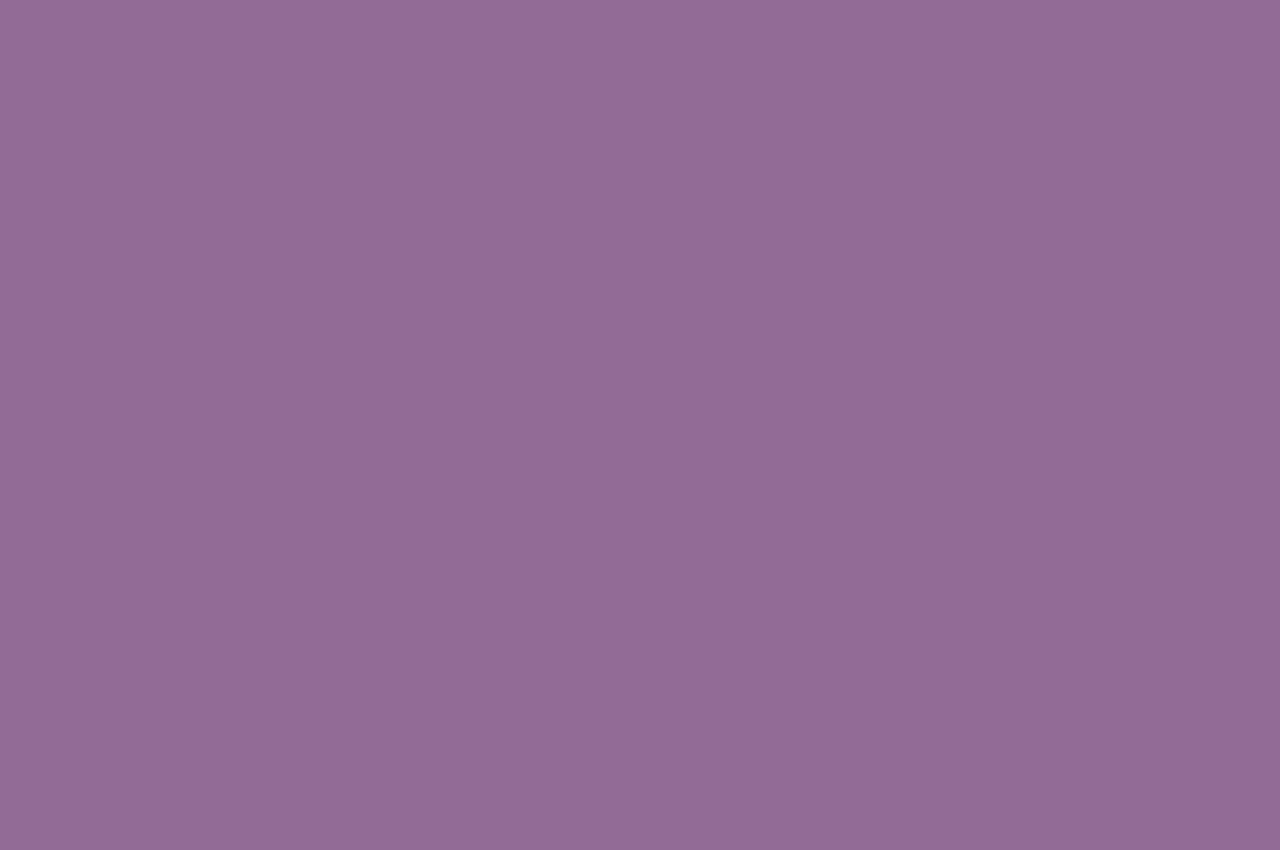
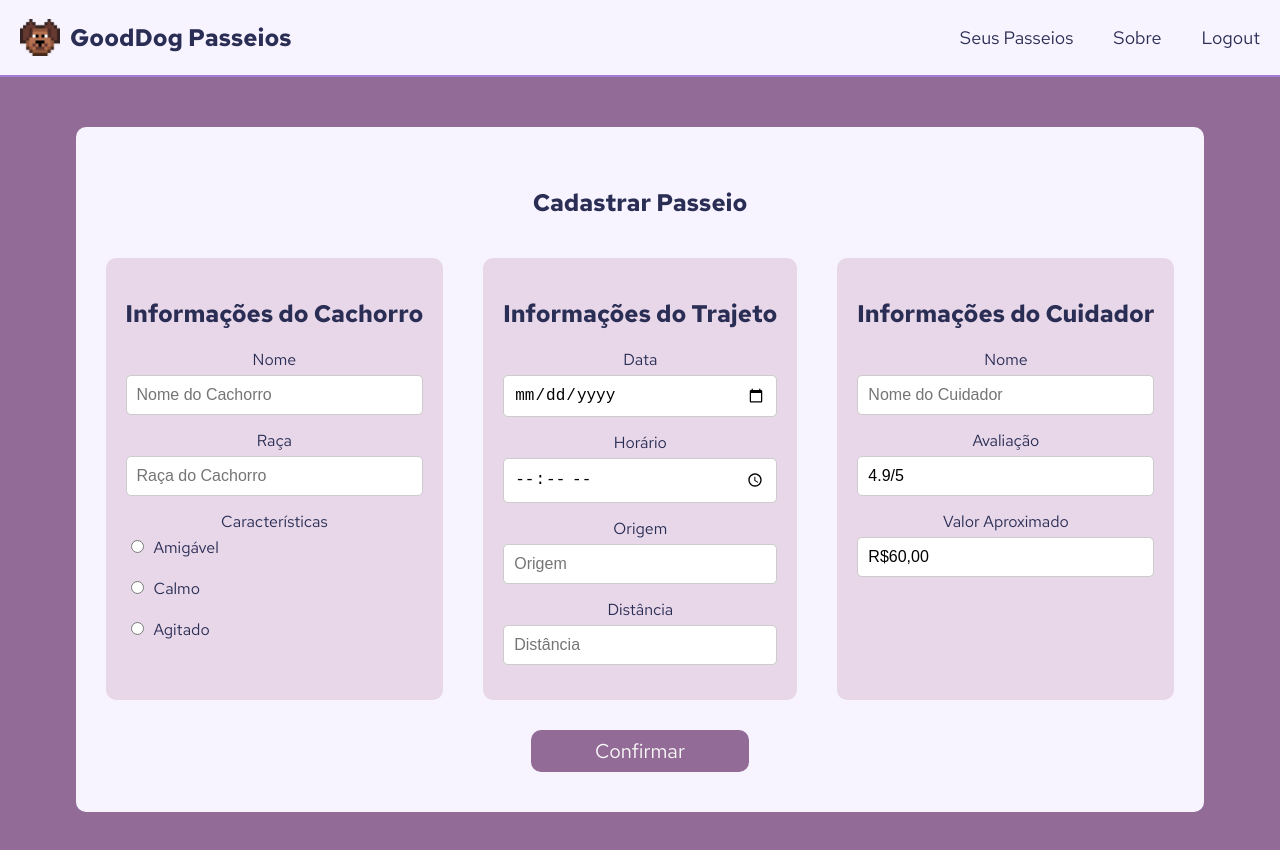
Before and after one commit to GuiEscher/GoodDogPasseios, a React (Create React App) app: page /register_walk in a window 1280 px wide. Before the commit this address had no page. Shown: the top 850 px of the page. Before the commit the page ends 800 px from the top, so only its background shows below. Built offline with nearby package versions, Linux system fonts and the light colour scheme.

Commit message:
Implementação do registro de passeios

```diff
--- a/src/appRoutes.js
+++ b/src/appRoutes.js
@@ -8,6 +8,7 @@ import PreviousWalks from './screens/Dashboard/walk_lists/previous_walks';
 import PreviousWalkDetails from './screens/Dashboard/walk_details/previous_walk_details';
 import NextWalkDetails from './screens/Dashboard/walk_details/next_walk_details';
 import InExecution from './screens/Dashboard/in_execution/in_execution';
+import RegisterWalk from './screens/Register_Walk/register_walk';
 
 
 const AppRoutes = () => {
@@ -22,6 +23,7 @@ const AppRoutes = () => {
         <Route path="/previous_walk_details/:id" element={<PreviousWalkDetails />} /> {/* Rota para as para as páginas de detalhes dos passeios agendados */}
         <Route path="/next_walk_details/:id" element={<NextWalkDetails />} /> {/* Rota para as para as páginas de detalhes dos passeios passados */}
         <Route path="/in_execution" element={<InExecution />} /> {/* Rota para as para as páginas de detalhes do passeio em andamento */}
+        <Route path="/register_walk" element={<RegisterWalk />} /> {/* Rota para a página de cadastro de passeio*/}
       </Routes>
     </Router>
   );
--- /dev/null
+++ b/src/screens/Register_Walk/register_walk.css
@@ -0,0 +1,107 @@
+@import url('https://fonts.googleapis.com/css2?family=Red+Hat+Text:wght@400;500;700&display=swap');
+
+/* Estilos da página de cadastro de passeios */
+.cadastro-section {
+    box-sizing: border-box;
+    display: flex;
+    justify-content: center;
+    align-items: center;
+    overflow: hidden;
+}
+
+.cadastro-box {
+    background-color: #f8f4ff;
+    padding: 40px 10px 40px 10px;
+    border-radius: 10px;
+    text-align: center;
+    display: flex;
+    margin: 50px;
+}
+
+.return-button {
+    text-decoration: none;
+    margin-bottom: 16px;
+    font-size: 16px;
+}
+.cadastro-form{
+    text-align: center;
+    color: #f8f4ff;
+    background-color: #f8f4ff;
+}
+
+.cadastro-form h2 {
+    color: #2A2D54;
+    margin-bottom: 20px;
+}
+
+.cadastro-form label {
+    display: block;
+    margin-bottom: 5px;
+    color: #2A2D54;
+}
+
+.cadastro-form input {
+    box-sizing: border-box;
+    width: 100%;
+    padding: 10px;
+    margin-bottom: 15px;
+    border-radius: 5px;
+    border: 1px solid #ccc;
+    font-size: 16px;
+}
+
+.cadastro-form button {
+    background-color: #926B96;
+    font-family: 'Red Hat Text', sans-serif;
+    color: #FAFAFA;
+    font-size: 20px;
+    border: none;
+    padding-top: 8px;
+    padding-bottom: 8px;
+    padding-left: 64px;
+    padding-right: 64px;
+    border: none;
+    border-radius: 12px;
+    cursor: pointer;
+    border-radius: 10px;
+    margin-top: 10px;
+}
+
+.cadastro-form button:hover {
+    background-color: #7f5481; /* Cor mais escura ao passar o mouse */
+}
+
+.cadastro-card{
+    padding: 20px;
+    border-radius: 10px;
+    margin: 20px;
+    background-color:#e7d7e9;
+}
+
+.cadastro-flex{
+    display: flex;
+    flex-direction: row;
+    flex-wrap: wrap;
+    justify-content: center;
+
+}
+
+.input-checkbox div:nth-child(n){
+    display:flex;
+    float: left;
+}
+.input-checkbox hr{
+    width: 100%;
+    border-color: transparent;
+}
+.input-checkbox input{
+    margin-right: 10px;
+}
+
+.register_link{
+    text-decoration: none;
+}
+
+.register_link:hover{
+    color: #a37ddc;
+}
--- /dev/null
+++ b/src/screens/Register_Walk/register_walk.js
@@ -0,0 +1,131 @@
+import React, { useState } from 'react';
+import { useNavigate } from 'react-router-dom'; // Adicione o Link aqui
+import axios from 'axios';
+import Header from '../../components/header';
+import '../../App.css'; // Importe os estilos
+import './register_walk.css'; // Importe os estilos
+
+const RegisterWalk = (event) => {
+  const navigate = useNavigate();
+
+  const [name, setName] = useState('');
+  const [caregiver, setCaregiver] = useState('');
+  const [distance, setDistance] = useState('');
+  //const [price, setPrice] = useState('');
+  const [date, setDate] = useState('');
+  const [time, setTime] = useState('');
+  const [end_time, setEnd_time] = useState('');
+  const [location, setLocation] = useState('');
+  const [breed, setBreed] = useState('');
+  const [characteristics, setCharacteristics] = useState('');
+
+  const rating = "4.9/5";
+  const description = "Especialista";
+  const image = "";
+  const price = "R$60,00";
+
+  const NewWalk = {
+    name: name,
+    caregiver: caregiver,
+    distance: distance,
+    price: price,
+    date: date,
+    time: time,
+    end_time: end_time,
+    location: location,
+    dog_details: {
+      name: name,
+      breed: breed,
+      characteristics: characteristics,
+    },
+    walker_details: {
+      name: caregiver,
+      rating: rating,
+      description: description,
+      image: image,
+    }
+  };
+
+  const handleSubmit = (event) => {
+    event.preventDefault();
+    axios.post(  `http://localhost:5000/nextwalks`, NewWalk )
+    navigate('/nextwalks');
+  };
+
+  return (
+    <div>
+      <Header />
+      <section className="cadastro-section">
+        <div className="cadastro-box">
+          <form className="cadastro-form" onSubmit={handleSubmit}>
+          <h2>Cadastrar Passeio</h2>
+            <div className="cadastro-flex">
+
+              <div className="cadastro-card">
+                <h2>Informações do Cachorro</h2>
+                <label for="name">Nome</label>
+                <input type="text" id="name" placeholder="Nome do Cachorro" value={name}
+                  onChange={(event) => setName(event.target.value)} required/>
+                <label for="breed">Raça</label>
+                <input type="text" id="breed" placeholder="Raça do Cachorro" value={breed}
+                  onChange={(event) => setBreed(event.target.value)} required/>
+                <label>Características</label>
+                <div class="input-checkbox">
+                  <div>
+                      <input type="radio" id="opcao_amigavel" name="characteristics" value="Amigavel"
+                        onChange={(event) => setCharacteristics(event.target.value)}/>
+                      <label for="opcao_amigavel">Amigável</label>
+                  </div>
+                  <hr/>
+                  <div>
+                      <input type="radio" id="opcao_calmo" name="characteristics" value="Calmo"
+                        onChange={(event) => setCharacteristics(event.target.value)}/>
+                      <label for="opcao_calmo">Calmo</label>
+                  </div>
+                  <hr/>
+                  <div>
+                      <input type="radio" id="opcao_agitado" name="characteristics" value="Agitado"
+                        onChange={(event) => setCharacteristics(event.target.value)}/>
+                      <label for="opcao_agitado">Agitado</label>
+                  </div>
+                </div>
+              </div>
+
+
+              <div className="cadastro-card">
+                <h2>Informações do Trajeto</h2>
+                <label for="passeio_data">Data</label>
+                <input type="date" id="date" placeholder="Data" value={date}
+                  onChange={(event) => setDate(event.target.value)} required/>
+                <label for="passeio_hora">Horário</label>
+                <input type="time" id="passeio_hora" placeholder="Horário" value={time}
+                  onChange={(event) => setTime(event.target.value)} required/>
+                <label for="passeio_origem">Origem</label>
+                <input type="text" id="passeio_origem" placeholder="Origem" value={location}
+                  onChange={(event) => setLocation(event.target.value)} required/>
+                <label for="passeio_distancia">Distância</label>
+                <input type="text" id="passeio_distancia" placeholder="Distância" value={distance}
+                  onChange={(event) => setDistance(event.target.value)} required/>
+              </div>
+
+              <div className="cadastro-card">
+                <h2>Informações do Cuidador</h2>
+                <label for="cuidador_nome">Nome</label>
+                <input type="text" id="cuidador_nome" placeholder="Nome do Cuidador" value={caregiver}
+                  onChange={(event) => setCaregiver(event.target.value)} required/>
+                <label for="cuidador_avaliacao">Avaliação</label>
+                <input type="text" id="cuidador_avaliacao" value={rating} readonly="readonly"/>
+                <label for="cuidador_valor">Valor Aproximado</label>
+                <input type="text" id="cuidador_valor" value={price} readonly="readonly"/>
+              </div>
+
+            </div>
+            <button type="submit">Confirmar</button>
+          </form>
+        </div>
+      </section>
+    </div>
+  );
+};
+
+export default RegisterWalk;
```
